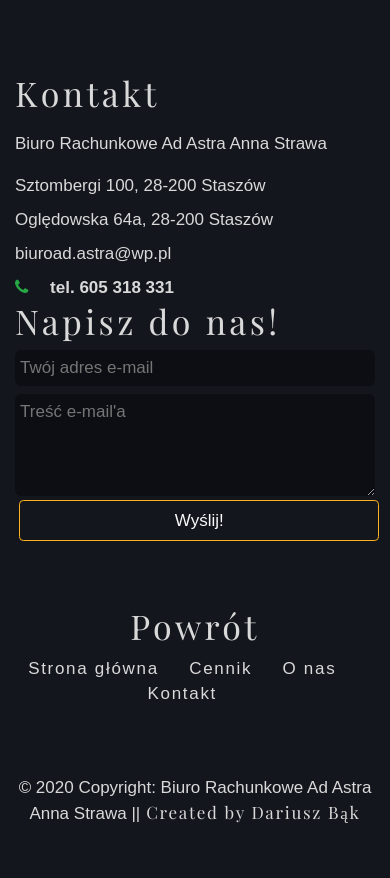
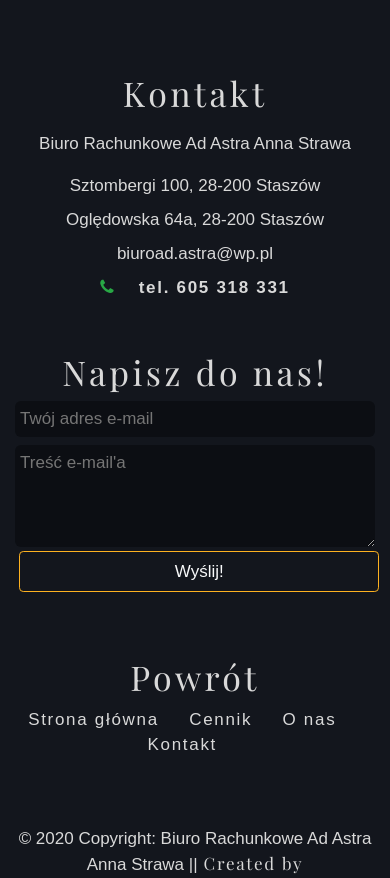
Before and after one commit to AnnaBak01/Ad-Astra-Glam, a plain HTML site: page index.html in a window 390 px wide. Shown: the part 5354-6232 px from the top of the page. Before the commit the page ends 6181 px from the top, so only its background shows below. Drawn offline with nearby package versions, Linux system fonts and the light colour scheme; a web font is replaced by a local one.

Commit message:
copyright, footer

```diff
--- a/index.html
+++ b/index.html
@@ -195,31 +195,32 @@
      </div>
      <div class="container pt-5">
           <div class="row">
-               <div class="col-md-6">
+               <div class="col-md-6 text-center text-md-left mb-5">
                     <h2>Kontakt</h2>
                     <span class="d-block py-2">Biuro Rachunkowe Ad Astra Anna Strawa</span>
                     <span class="d-block pt-2">Sztombergi 100, 28-200 Staszów</span>
                     <span class="d-block pt-2">Oględowska 64a, 28-200 Staszów</span>
                     <span class="d-block pt-2">biuroad.astra@wp.pl</span>
-                    <span class="d-block pt-2"><i class="fa fa-phone text-success pr-3"></i>
-                         <strong>tel. 605 318 331</strong></span>
+                    <span class="d-block pt-2"><a href="tel:+48605318331"><i class=" fa fa-phone text-success
+                              pr-3"></i>
+                              <strong>tel. 605 318 331</strong></a></span>
                </div>
                <div class="col-md-6">
-                    <h2>Napisz do nas!</h2>
+                    <h2 class="text-center text-md-left">Napisz do nas!</h2 class="text-center text-md-left">
                     <input type="email" placeholder="Twój adres e-mail" id="email-input" class="d-block w-100">
                     <textarea id="email-text" placeholder="Treść e-mail'a" class="h-50 w-100"></textarea>
                     <button type="submit" class="btn text-light d-block w-100 m-1">Wyślij!</button>
                </div>
                <div class="col-12 text-center copyright">
                     <h2>Powrót</h2>
-                    <a class="mr-4" href="index.html">Strona główna</a>
+                    <a class="mr-4" href="#">Strona główna</a>
                     <a class="mr-4" href="cennik.html">Cennik</a>
                     <a class="mr-4" href="onas.html">O nas</a>
                     <a class="mr-4" href="kontakt.html">Kontakt</a>
                </div>
 
                <div class="col-12 text-center mt-5 copyright">© 2020 Copyright: Biuro Rachunkowe Ad
-                    Astra Anna Strawa ||<span id="created"> Created by Dariusz Bąk</span>
+                    Astra Anna Strawa ||<span id="created"> Created by </span>
                </div>
           </div>
      </div>
```
Also changed, not shown: cennik.html (+1 -1 lines), kontakt.html (+8 -5 lines), onas.html (+1 -1 lines).
